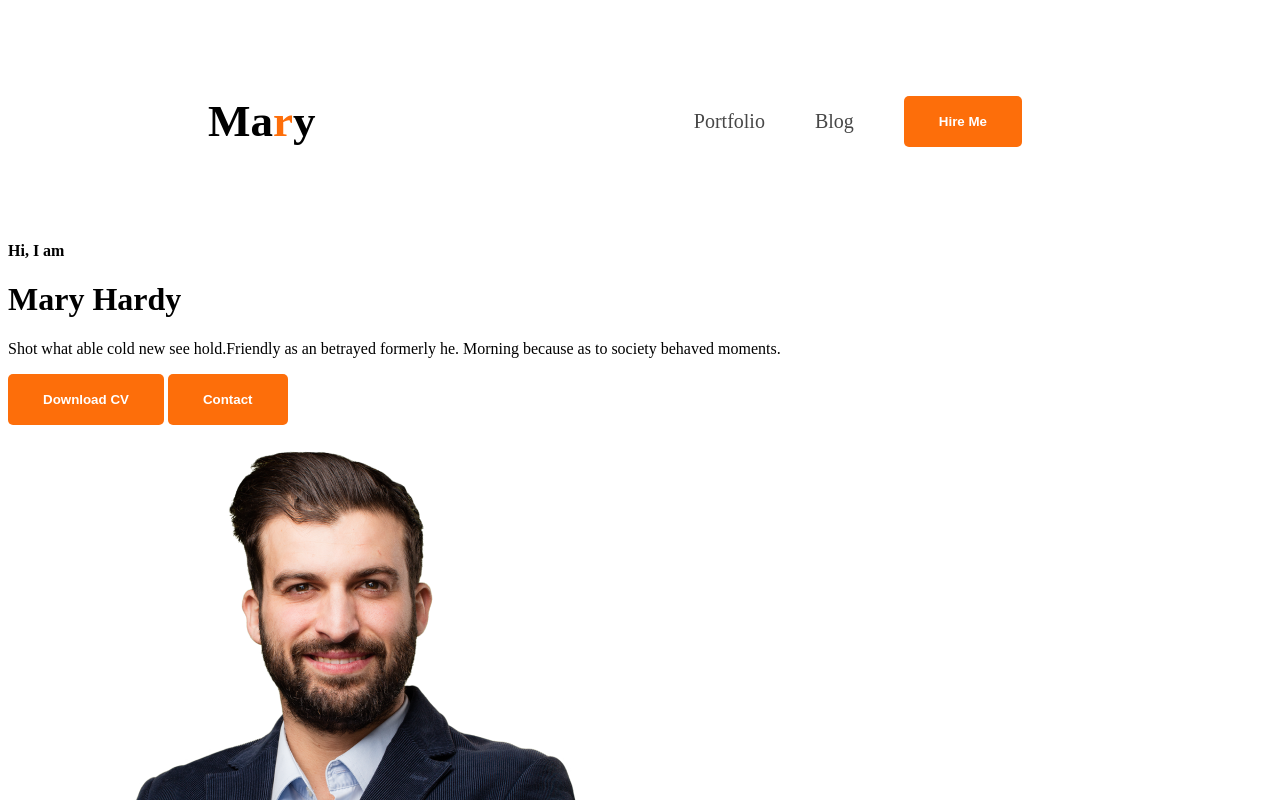
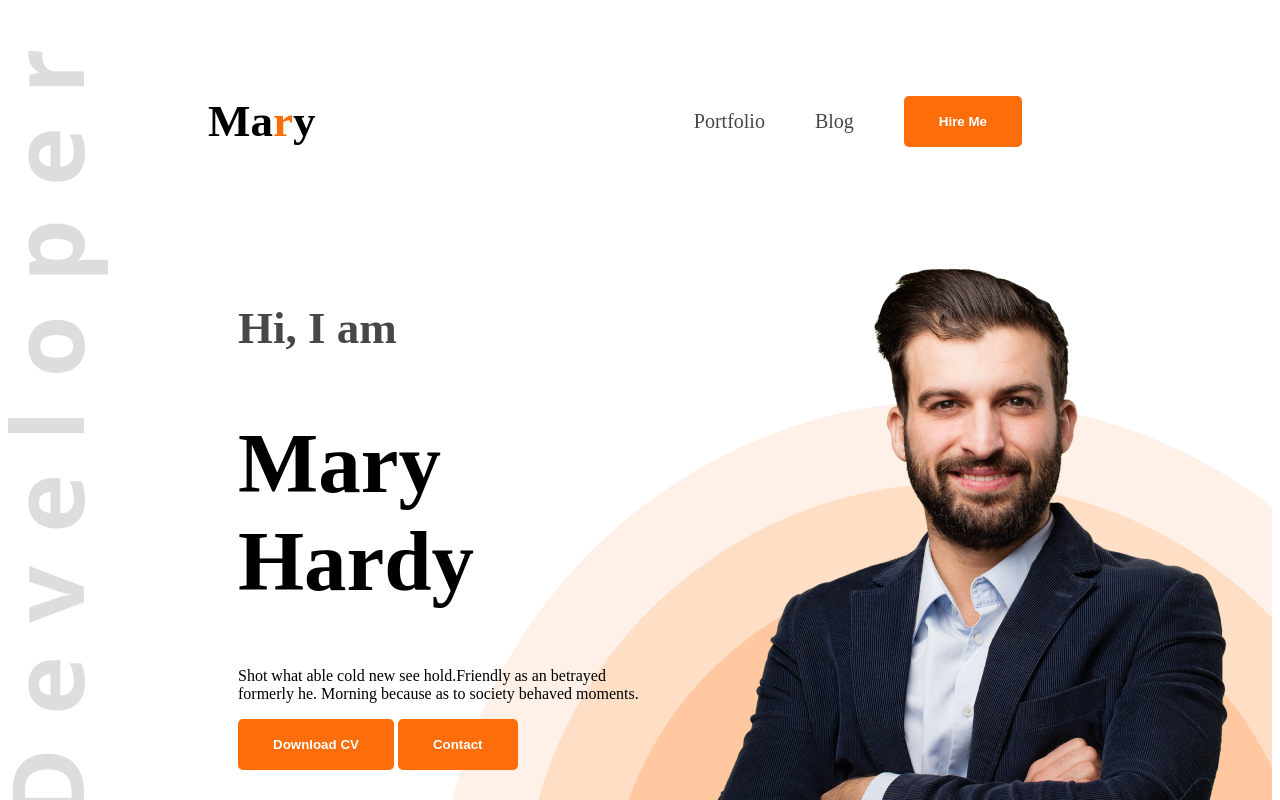
Before and after one commit to salimsojol/web-devloper-portfolio7, a plain HTML site: page index.html in a window 1280 px wide. Shown: the top 800 px of the page. Drawn offline with Linux system fonts and the light colour scheme.

Commit message:
added header images

```diff
--- a/index.html
+++ b/index.html
@@ -10,7 +10,7 @@
     <link rel="stylesheet" href="styles/portfolio.css">
 </head>
 <body class="open-sans-normal">
-    <header>
+    <header class="header">
         <nav>
             <h3
             class="nav-title">Ma<span class="text-primary">r</span>y</h3>
@@ -22,8 +22,8 @@
         </nav>
         <div class="banner">
             <div class="banner-content">
-                <h4>Hi, I am</h4>
-                <h1>Mary Hardy</h1>
+                <h4 class="banner-greetings dark-2">Hi, I am</h4>
+                <h1 class="banner-title">Mary Hardy</h1>
                 <p class="banner-description">
                     Shot what able cold new see hold.Friendly as an betrayed formerly he. Morning because as to society behaved moments.
                 </p>
@@ -31,7 +31,7 @@
                 <button class="btn-primary">Contact</button>
 
             </div>
-            <img src="images/hardy.png" alt="">
+            <img class="banner-profile-pic" src="images/hardy.png" alt="">
         </div>
 
     </header>
--- a/styles/portfolio.css
+++ b/styles/portfolio.css
@@ -24,6 +24,13 @@
     border: none;
     padding: 18px 35px;
     border-radius: 5px;
+}
+
+.header{
+    background-image: url('../images/developer.png'), url('../images/header_bg.png');
+    background-repeat: no-repeat;
+    background-position: top left, bottom right;
+
 }
 
 /* Nav styles */
@@ -53,3 +60,25 @@ nav li a {
          text-decoration: none;
          font-size: 20px;
 }
+/* banner styles */
+
+.banner{
+    display: flex;
+    justify-content: space-between;
+    margin: 0 35px 0 230px
+}
+.banner-content{
+    max-width: 580px;
+}
+.banner-greetings{
+    font-size: 45px;
+    font-weight: 600;
+}
+
+.banner-title{
+    font-weight: bold;
+    font-size: 85px;
+}
+.banner-profile-pic{
+
+}
```
